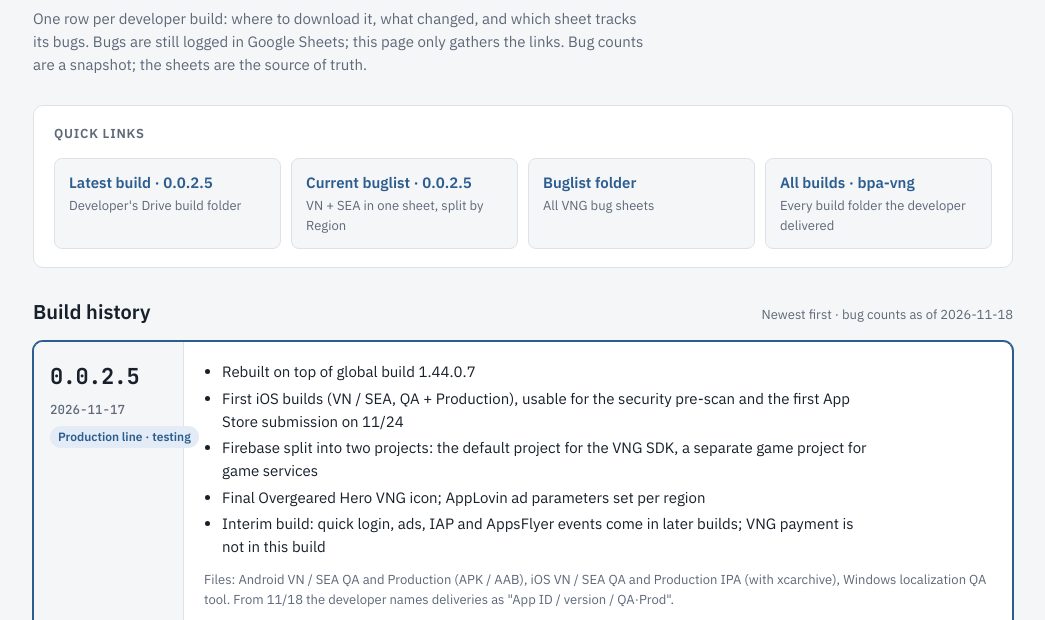
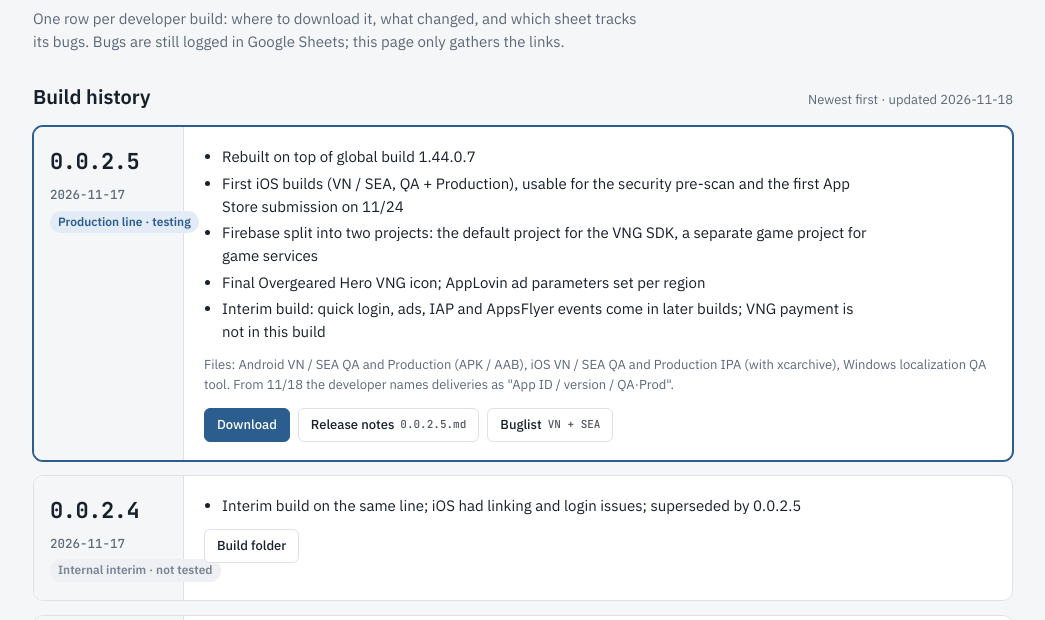
Before and after one commit to Erichuang1204521/newgames-report, a plain HTML site: page oh-builds/index.html in a window 1280 px wide. Shown: the part 132-752 px from the top of the page, without its empty margins (117-1162 px from the left). Drawn offline with Linux system fonts and the light colour scheme; a web font is replaced by a local one.

Commit message:
OH build log: remove quick links and bug counts
Co-Authored-By: Claude Opus 5.5 <noreply@anthropic.com>

```diff
--- a/oh-builds/index.html
+++ b/oh-builds/index.html
@@ -116,11 +116,6 @@ footer{font-size:13px;color:var(--muted);display:flex;flex-direction:column;gap:
     <p class="lede" data-t="lede"></p>
   </header>
 
-  <section class="panel" aria-labelledby="q">
-    <h2 id="q" data-t="quick"></h2>
-    <div class="quick" id="quick"></div>
-  </section>
-
   <section class="ledger" aria-labelledby="l">
     <div class="ledger-head"><h2 id="l" data-t="ledger"></h2><p id="asof"></p></div>
     <div class="ledger" id="builds"></div>
@@ -134,20 +129,20 @@ footer{font-size:13px;color:var(--muted);display:flex;flex-direction:column;gap:
 </div>
 <script>
 const UI = {
-  zh:{h1:"OH VNG 版本与 Buglist 总览",lede:"每个研发构建一行：在哪下载、改了什么、bug 记在哪张表。Bug 本身仍然记在 Google 在线表里，这里只做入口汇总。Bug 数是快照，以表格实时数据为准。",
-      quick:"常用入口",ledger:"构建记录",asof:d=>"新版本在上 · Bug 数截至 "+d,download:"下载包",notes:"版本说明",bugs:"Buglist",folder:"构建文件夹",
+  zh:{h1:"OH VNG 版本与 Buglist 总览",lede:"每个研发构建一行：在哪下载、改了什么、bug 记在哪张表。Bug 本身仍然记在 Google 在线表里，这里只做入口汇总。",
+      quick:"常用入口",ledger:"构建记录",asof:d=>"新版本在上 · 更新于 "+d,download:"下载包",notes:"版本说明",bugs:"Buglist",folder:"构建文件夹",
       bug:"Bug",total:"共",fixed:"Fixed",open:"Open",nf:"Not Fixed",
       f1:"版号包（0.0.1 – 0.0.2.3）的 bug 都记在同一张表「VN License Build_0.0.1_Feedback」里，每个版本一个页签。",
       f2:u=>"研发文件夹里的「0.0.0」是服务器搭建包（11/06 交付给 VNG 搭环境用），不是客户端构建：<a href=\""+u+"\" target=\"_blank\" rel=\"noopener\">0.0.0 文件夹</a>。",
       f3:"链接需要有对应 Drive 文件的访问权限才能打开。",err:"数据加载失败，请刷新重试。",title:"OH VNG 版本总览"},
-  en:{h1:"OH VNG Builds & Buglists",lede:"One row per developer build: where to download it, what changed, and which sheet tracks its bugs. Bugs are still logged in Google Sheets; this page only gathers the links. Bug counts are a snapshot; the sheets are the source of truth.",
-      quick:"Quick links",ledger:"Build history",asof:d=>"Newest first · bug counts as of "+d,download:"Download",notes:"Release notes",bugs:"Buglist",folder:"Build folder",
+  en:{h1:"OH VNG Builds & Buglists",lede:"One row per developer build: where to download it, what changed, and which sheet tracks its bugs. Bugs are still logged in Google Sheets; this page only gathers the links.",
+      quick:"Quick links",ledger:"Build history",asof:d=>"Newest first · updated "+d,download:"Download",notes:"Release notes",bugs:"Buglist",folder:"Build folder",
       bug:"Bugs",total:"Total",fixed:"Fixed",open:"Open",nf:"Not Fixed",
       f1:"Bugs for the license builds (0.0.1 – 0.0.2.3) are all in one sheet, \"VN License Build_0.0.1_Feedback\", with one tab per build.",
       f2:u=>"The \"0.0.0\" folder in the developer's Drive is the server setup package (delivered 11/06 for VNG to build the environment), not a client build: <a href=\""+u+"\" target=\"_blank\" rel=\"noopener\">0.0.0 folder</a>.",
       f3:"Links open only for people with access to the Drive files.",err:"Couldn't load the data. Please refresh.",title:"OH VNG Build Log"},
-  vi:{h1:"Tổng hợp phiên bản & Buglist OH VNG",lede:"Mỗi build của nhà phát triển là một dòng: tải ở đâu, thay đổi gì, bug ghi ở bảng nào. Bug vẫn được ghi trong Google Sheets; trang này chỉ tập hợp đường dẫn. Số bug là ảnh chụp tại thời điểm cập nhật, số liệu chính xác xem trong bảng.",
-      quick:"Lối tắt",ledger:"Lịch sử build",asof:d=>"Mới nhất ở trên · số bug tính đến "+d,download:"Tải bản build",notes:"Ghi chú phát hành",bugs:"Buglist",folder:"Thư mục build",
+  vi:{h1:"Tổng hợp phiên bản & Buglist OH VNG",lede:"Mỗi build của nhà phát triển là một dòng: tải ở đâu, thay đổi gì, bug ghi ở bảng nào. Bug vẫn được ghi trong Google Sheets; trang này chỉ tập hợp đường dẫn.",
+      quick:"Lối tắt",ledger:"Lịch sử build",asof:d=>"Mới nhất ở trên · cập nhật "+d,download:"Tải bản build",notes:"Ghi chú phát hành",bugs:"Buglist",folder:"Thư mục build",
       bug:"Bug",total:"Tổng",fixed:"Fixed",open:"Open",nf:"Not Fixed",
       f1:"Bug của các bản giấy phép (0.0.1 – 0.0.2.3) đều nằm trong một bảng \"VN License Build_0.0.1_Feedback\", mỗi phiên bản một tab.",
       f2:u=>"Thư mục \"0.0.0\" trên Drive của nhà phát triển là gói dựng server (giao ngày 06/11 để VNG dựng môi trường), không phải bản client: <a href=\""+u+"\" target=\"_blank\" rel=\"noopener\">thư mục 0.0.0</a>.",
@@ -176,7 +171,6 @@ function render(){
   if(!data) return;
   document.getElementById("asof").textContent=T.asof(data.updated);
   document.getElementById("f2").innerHTML=T.f2(esc(data.serverPackage));
-  document.getElementById("quick").innerHTML=data.quick.map(q=>a(q.url,"qlink",`<b>${esc(tr(q.title))}</b><span>${esc(tr(q.sub))}</span>`)).join("");
   document.getElementById("builds").innerHTML=data.builds.map(b=>{
     const tagCls={live:"t-live",green:"t-green",skip:"t-skip"}[b.kind]||"t-skip";
     const items=(tr(b.items)||[]).map(i=>`<li>${esc(i)}</li>`).join("");
@@ -195,7 +189,7 @@ function render(){
       bugs=`<div class="bugs">${c.join("")}</div>`;}
     return `<article class="build${b.current?" current":""}">
       <div class="rail"><div class="ver">${esc(b.ver)}</div><div class="date">${esc(b.date)}</div><span class="tag ${tagCls}">${esc(tr(b.tag))}</span></div>
-      <div class="body"><ul>${items}</ul>${note}<div class="links">${links}</div>${bugs}</div></article>`;
+      <div class="body"><ul>${items}</ul>${note}<div class="links">${links}</div></div></article>`;
   }).join("");
 }
 document.querySelectorAll(".lang button").forEach(b=>b.addEventListener("click",()=>{
```
